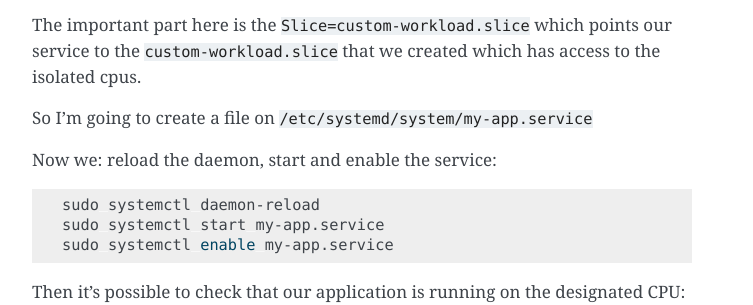
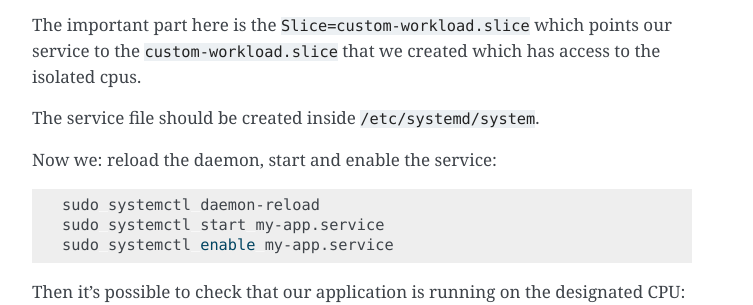
Before and after one commit to canonical/real-time-ubuntu-docs, a Sphinx documentation site: the page built from docs/how-to/using-cpusets.md, in a window 1280 px wide and 900 px high, scrolled down 4314 px. Shown: the part 439-744 px from the top of the window, without its empty margins (388-1141 px from the left). Built offline with Sphinx 7.4.7, drawn with Linux system fonts in a browser that asks for light colours.

Commit message:
feat: change sentence to impersonal tone
Signed-off-by: Lincoln Wallace <lincoln.wallace@canonical.com>

````diff
--- a/docs/how-to/using-cpusets.md
+++ b/docs/how-to/using-cpusets.md
@@ -195,7 +195,7 @@ WantedBy=multi-user.target
 ```
 The important part here is the `Slice=custom-workload.slice` which points our service to the `custom-workload.slice` that we created which has access to the isolated cpus.
 
-So I'm going to create a file on `/etc/systemd/system/my-app.service`
+The service file should be created inside `/etc/systemd/system`.
 
 Now we: reload the daemon, start and enable the service:
 
````
